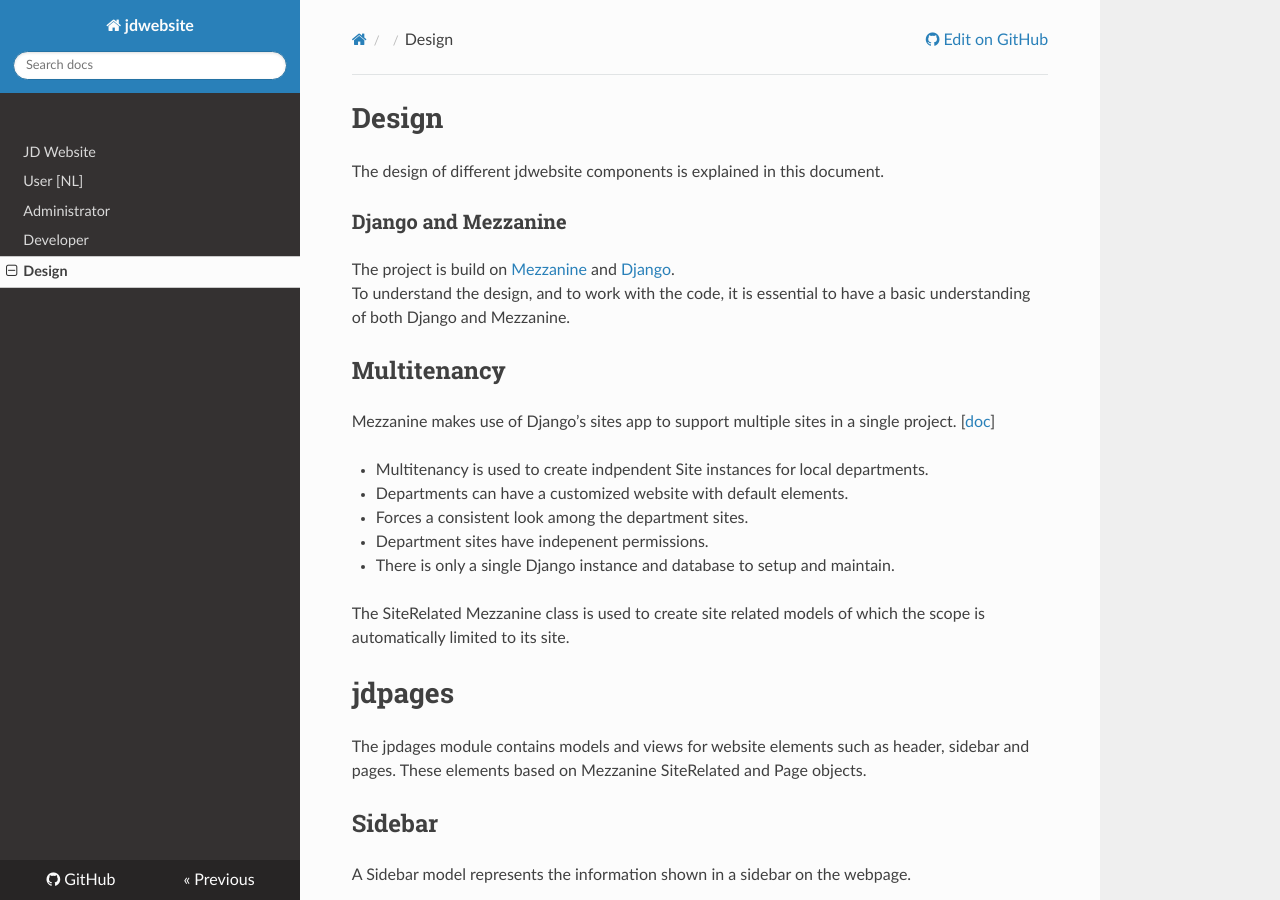
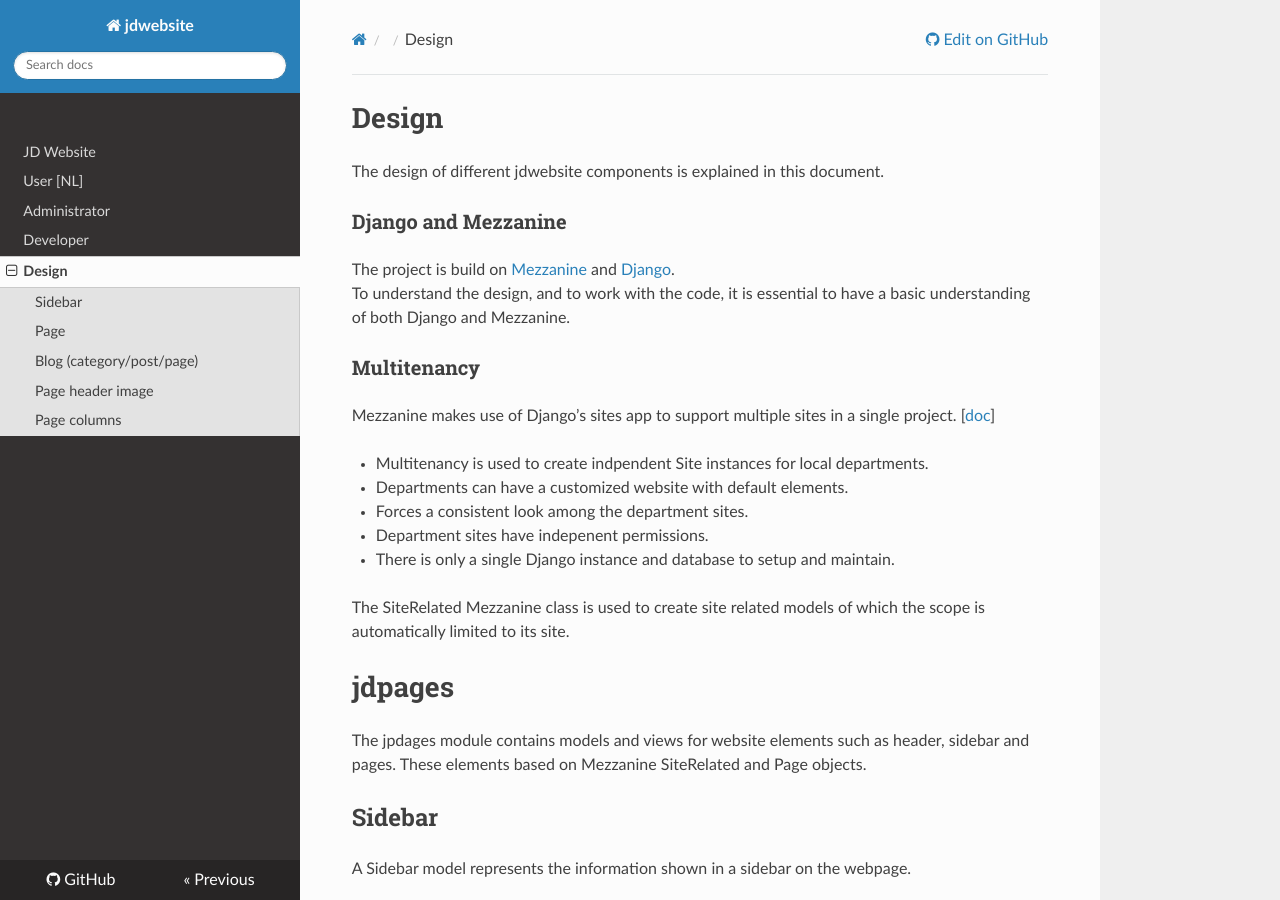
Before and after one commit to jonge-democraten/website, an MkDocs documentation site: the page built from docs/design.md, in a window 1280 px wide and 900 px high. Built offline with MkDocs 1.6.1, drawn with Linux system fonts in a browser that asks for light colours; nearby versions of some CDN libraries; old or Windows-style settings are respelled for this version of MkDocs.

```diff
--- a/docs/design.md
+++ b/docs/design.md
@@ -5,7 +5,7 @@ The design of different jdwebsite components is explained in this document.
 The project is build on [Mezzanine](http://mezzanine.jupo.org/) and [Django](https://www.djangoproject.com/).
 To understand the design, and to work with the code, it is essential to have a basic understanding of both Django and Mezzanine.
 
-## Multitenancy
+<h3>Multitenancy</h3>
 Mezzanine makes use of Django’s sites app to support multiple sites in a single project.
 [[doc](http://mezzanine.jupo.org/docs/multi-tenancy.html)]
 
```
